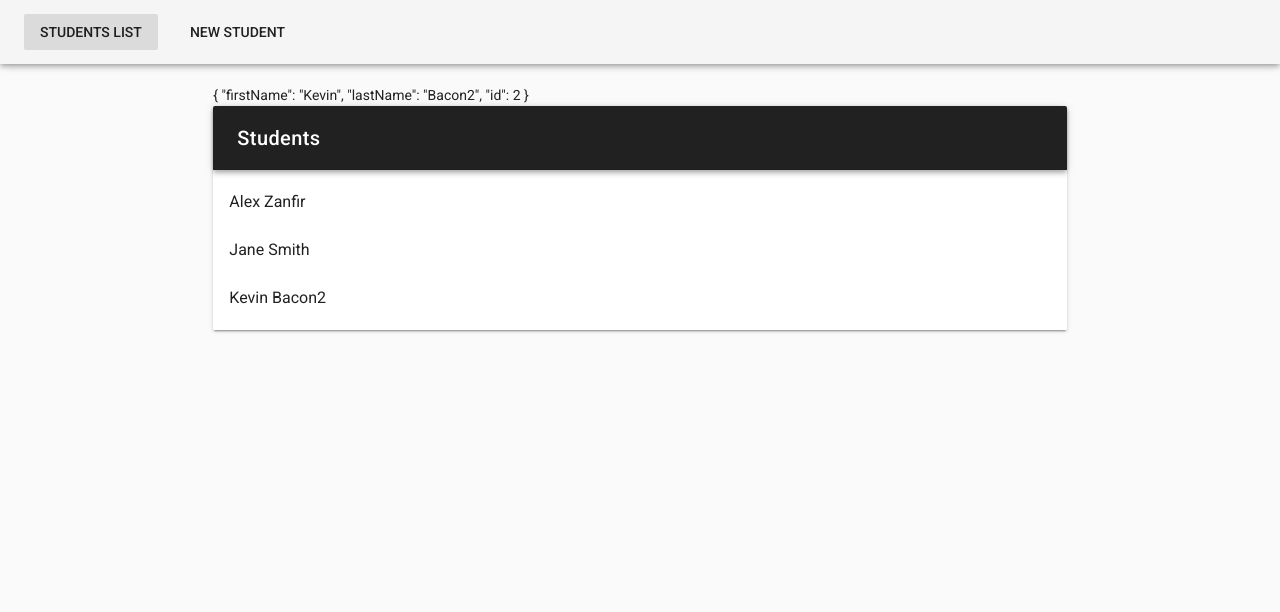
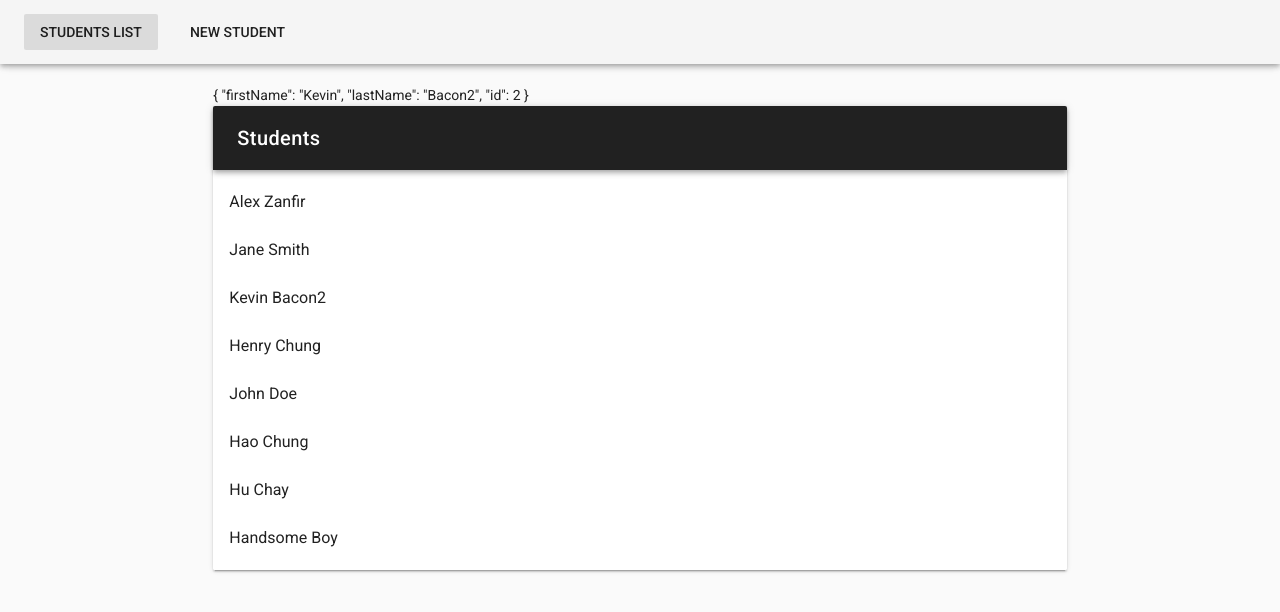
Before and after one commit to chungthehao/Vuex-Student-Manager, a Vue app: page / in a window 1280 px wide. Shown: the top 612 px of the page. Built offline with nearby package versions, Linux system fonts and the light colour scheme; data requests are answered from the project's data file.

Commit message:
Adding a new student

```diff
--- a/db.json
+++ b/db.json
@@ -14,6 +14,31 @@
       "firstName": "Kevin",
       "lastName": "Bacon2",
       "id": 2
+    },
+    {
+      "firstName": "Henry",
+      "lastName": "Chung",
+      "id": 3
+    },
+    {
+      "firstName": "John",
+      "lastName": "Doe",
+      "id": 4
+    },
+    {
+      "firstName": "Hao ",
+      "lastName": "Chung",
+      "id": 5
+    },
+    {
+      "firstName": "Hu",
+      "lastName": "Chay",
+      "id": 6
+    },
+    {
+      "firstName": "Handsome",
+      "lastName": "Boy",
+      "id": 7
     }
   ]
 }
--- a/src/components/NewStudent.vue
+++ b/src/components/NewStudent.vue
@@ -41,7 +41,13 @@ export default {
 
   methods: {
     async submit() {
-      axios.post("http://localhost:3000/students", { firstName: this.firstName, lastName: this.lastName });
+      const res = await axios.post("http://localhost:3000/students", { firstName: this.firstName, lastName: this.lastName });
+      const newStudent = res.data;
+      this.$store.commit('ADD_STUDENT', newStudent);
+
+      // reset data
+      this.firstName = '';
+      this.lastName = '';
     }
   },
 
--- a/src/store.js
+++ b/src/store.js
@@ -21,6 +21,9 @@ export default new Vuex.Store({
     mutations: {
         SET_STUDENTS(state, students) {
             state.students = students;
+        },
+        ADD_STUDENT(state, newStudent) {
+            state.students.push(newStudent);
         }
     }
 })
```
